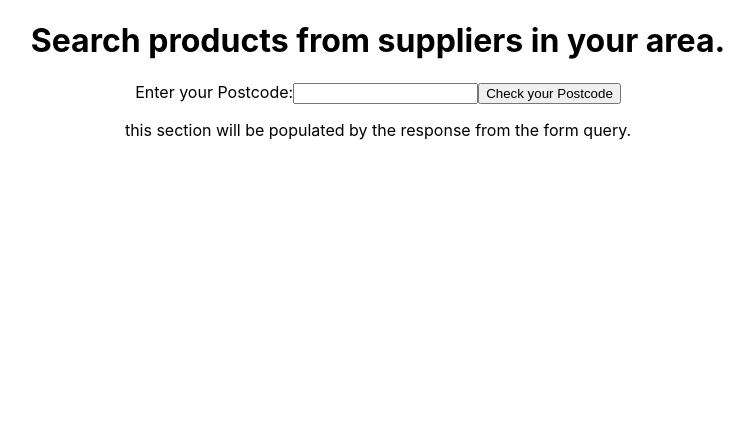
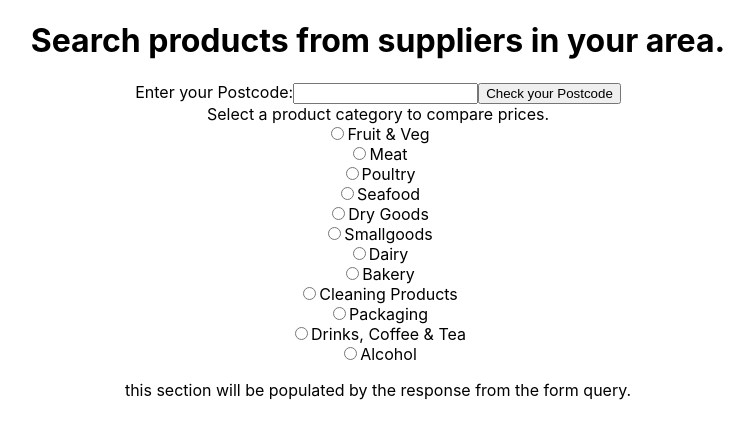
Before and after one commit to Sbasquil/customer-demo, a React (Create React App) app: page / in a window 1280 px wide. Shown: the top 438 px of the page, without its empty margins (262-1016 px from the left). Built offline with nearby package versions, Linux system fonts and the light colour scheme.

Commit message:
added radio button selectors for selecting the category in the PriceCheckForm.

```diff
--- a/src/components/PriceCheckForm.js
+++ b/src/components/PriceCheckForm.js
@@ -1,5 +1,6 @@
 import React, { Component } from 'react'
-import axios from 'axios'
+import axios from 'axios';
+import { categories } from '../utils/Constants.js';
 
 
 class PriceCheckForm extends Component {
@@ -10,7 +11,7 @@ class PriceCheckForm extends Component {
         }
 
         this.handleSubmit = this.handleSubmit.bind(this);
-        this.handleChange = this.handleChange.bind(this);
+        this.handlePostcodeChange = this.handlePostcodeChange.bind(this);
         this.fetchSuppliers = this.fetchSuppliers.bind(this)
     }
 
@@ -25,19 +26,29 @@ class PriceCheckForm extends Component {
     }
 
 
-    handleChange(e) {
+    handlePostcodeChange(e) {
         this.setState({postcode: e.target.value})
     }
 
 
 
     render() {
+        const categoryRadioSelectors = categories.map( category =>
+            <div key={category.catId}>
+                <input type="radio" id={category.catId} name="category" value={category.value}/>
+                <label for={category.catId}>{category.displayName}</label>
+            </div>
+        )
         return (
             <div className="PriceCheckForm">
                 <form onSubmit={this.handleSubmit}>
                     Enter your Postcode:
-                    <input type="text" value={this.state.postcode} onChange={this.handleChange}/>
+                    <input type="text" value={this.state.postcode} onChange={this.handlePostcodeChange}/>
                     <input type="submit" value="Check your Postcode"/>
+                    <div className="categorySelection">
+                        Select a product category to compare prices.
+                        {categoryRadioSelectors}
+                    </div>
                 </form>
             </div>
         )
--- /dev/null
+++ b/src/utils/Constants.js
@@ -0,0 +1,62 @@
+export const categories = [
+    {
+        catId: 1,
+        displayName: "Fruit & Veg",
+        value: "fruit & veg"
+    },
+    {
+        catId: 2,
+        displayName: "Meat",
+        value: "meat"
+    },
+    {
+        catId: 3,
+        displayName: "Poultry",
+        value: "poultry"
+    },
+    {
+        catId: 4,
+        displayName: "Seafood",
+        value: "seafood"
+    },
+    {
+        catId: 5,
+        displayName: "Dry Goods",
+        value: "dry goods"
+    },
+    {
+        catId: 6,
+        displayName: "Smallgoods",
+        value: "smallgoods"
+    },
+    {
+        catId: 7,
+        displayName: "Dairy",
+        value: "dairy"
+    },
+    {
+        catId: 8,
+        displayName: "Bakery",
+        value: "bakery"
+    },
+    {
+        catId: 9,
+        displayName: "Cleaning Products",
+        value: "cleaning products"
+    },
+    {
+        catId: 10,
+        displayName: "Packaging",
+        value: "packaging"
+    },
+    {
+        catId: 11,
+        displayName: "Drinks, Coffee & Tea",
+        value: "drinks, coffee & tea"
+    },
+    {
+        catId: 12,
+        displayName: "Alcohol",
+        value: "alcohol"
+    }
+]
```
